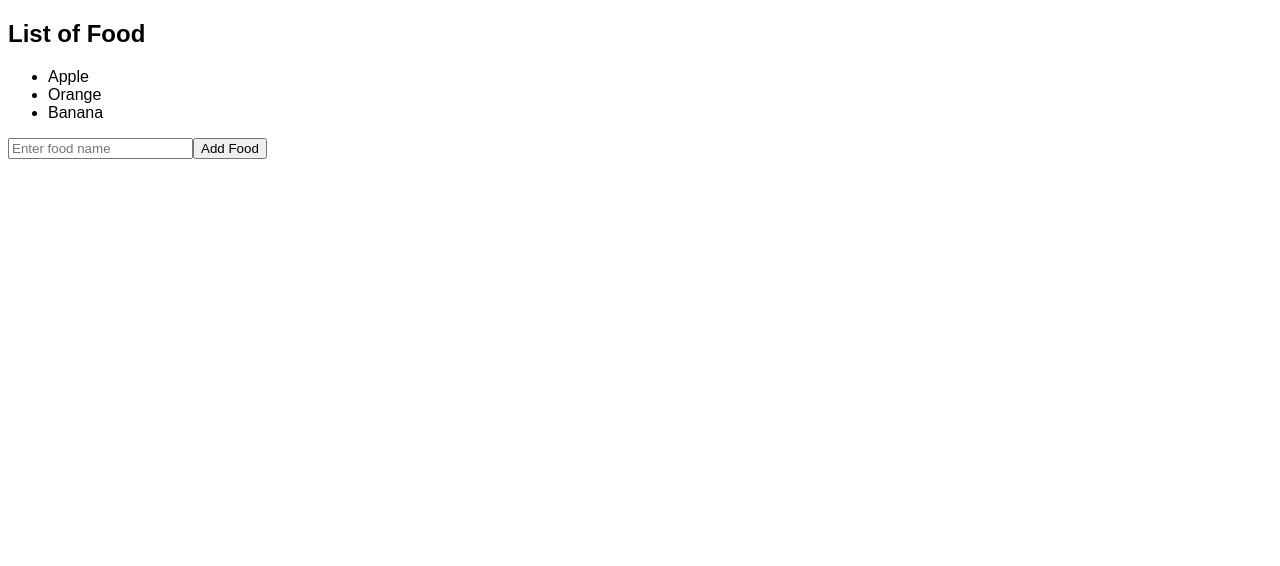
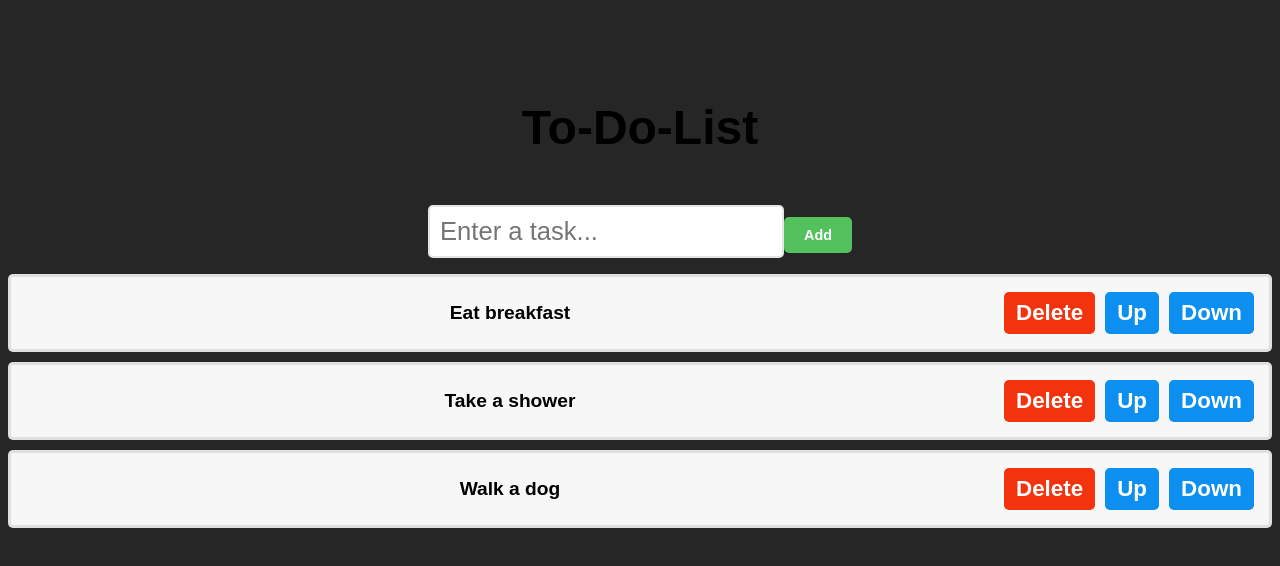
Before and after one commit to EsteAdonis/my-react-app, a React (Vite) app: page / in a window 1280 px wide. Shown: the top 566 px of the page. Built offline with nearby package versions, Linux system fonts and the light colour scheme.

Commit message:
To-Do-List

```diff
--- a/src/App.jsx
+++ b/src/App.jsx
@@ -1,11 +1,12 @@
-import UpdateStateWithArray from "./Update-State-With-Array/UpdateStateWithArray"
+import ToDoList from "./ToDoList/ToDoList"
+
 
 
 function App() {
 
   return (
     <>
-      <UpdateStateWithArray />
+      <ToDoList />
     </>
   )
 }
--- /dev/null
+++ b/src/ToDoList/ToDoList.jsx
@@ -0,0 +1,67 @@
+import React, { useState } from 'react';
+
+function ToDoList() {
+  const [tasks, setTasks] = useState(["Eat breakfast", "Take a shower", "Walk a dog"]);
+  const [newTask, setNewTask] = useState("");
+
+  function handleInputChange(event) {
+    setNewTask(event.target.value)
+  }
+
+  function addTask() {
+    if (newTask.trim() !== '') {
+      setTasks(t => [...t, newTask]);
+      setNewTask("");
+    }
+  }
+
+  function deleteTask(index) {
+    const updateTask = tasks.filter((_, i) => i !== index);
+    setTasks(updateTask);
+  }
+
+  function moveTaskUp(index) {
+    if(index > 0) {
+      const updatedTasks = [...tasks];
+      [updatedTasks[index], updatedTasks[index - 1]] = [updatedTasks[index - 1], updatedTasks[index]];
+      setTasks(updatedTasks);
+    }
+  }
+
+  function moveTaskDown(index) {
+    if(index < tasks.length - 1) {
+      const updatedTasks = [...tasks];
+      [updatedTasks[index], updatedTasks[index + 1]] = [updatedTasks[index + 1], updatedTasks[index]];
+      setTasks(updatedTasks);
+    }
+  }
+
+  return (
+    <div className="to-do-list">
+      <h1>To-Do-List</h1>
+      <div>
+        <input type="text" placeholder="Enter a task..." value={newTask} onChange={handleInputChange} />
+        <button className="add-button" onClick={addTask}>Add</button>
+      </div>
+
+      <ol>
+        {tasks.map((task, index) =>
+          <li key={index}>
+            <span className="text">{task}</span>
+            <button className="delete-button" onClick={() => deleteTask(index)} >
+              Delete
+            </button>
+            <button className="move-button" onClick={() => moveTaskUp(index)} >
+              Up
+            </button>
+            <button className="move-button" onClick={() => moveTaskDown(index)} >
+              Down
+            </button>
+          </li>
+        )}
+      </ol>
+    </div>
+  )
+}
+
+export default ToDoList
--- a/src/index.css
+++ b/src/index.css
@@ -94,3 +94,82 @@
   border-radius: 10px;
   border: 3px solid hsl(0, 0%, 80%);
 }
+
+
+.to-do-list {
+  font-family: Arial, Helvetica, sans-serif;
+  text-align: center;
+  margin-top: 100px;
+}
+
+h1 {
+  font-size: 3rem;
+}
+
+button {
+  font-size: .9rem;
+  font-weight: bold;
+  padding: 10px 20px;
+  color: white;
+  border: none;
+  border-radius: 5px;
+  cursor: pointer;
+  transition: background-color 0.5s ease;
+}
+
+.add-button {
+  background-color: hsl(125, 47%, 54%)
+}
+.add-button:hover {
+  background-color: hsl(125, 47%, 44%)
+}
+.delete-button {
+  background-color: hsl(10, 90%, 50%)
+}
+.delete-button:hover {
+  background-color: hsl(10, 90%, 40%)
+}
+.move-button {
+  background-color: hsl(206, 90%, 50%)
+}
+.move-button:hover {
+  background-color: hsl(180, 90%, 40%)
+}
+
+input[type="text"] {
+  font-size: 1.6rem;
+  padding: 10px;
+  border: 2px  solid hsl(0, 0%, 80%, 0.5);
+  border-radius: 5px;
+  color: hsla(0, 0%, 0%, 0.5);
+}
+
+ol {
+  padding: 0;
+}
+
+li {
+  font-size: 1.2rem;
+  font-weight: bold;
+  padding: 15px;
+  background-color: hsl(0, 0%, 97%);
+  margin-bottom: 10px;
+  border: 3px solid hsla(0, 0%,  85%, 0.75);
+  border-radius: 5px;
+  display: flex;
+  align-items: center;
+}
+
+.text {
+  flex: 1;
+}
+
+.delete-button, .move-button {
+  padding: 8px 12px;
+  font-size: 1.4rem;
+  margin-left: 10px;
+}
+
+body{
+  background-color: hsl(0,0%, 15%);
+}
```
